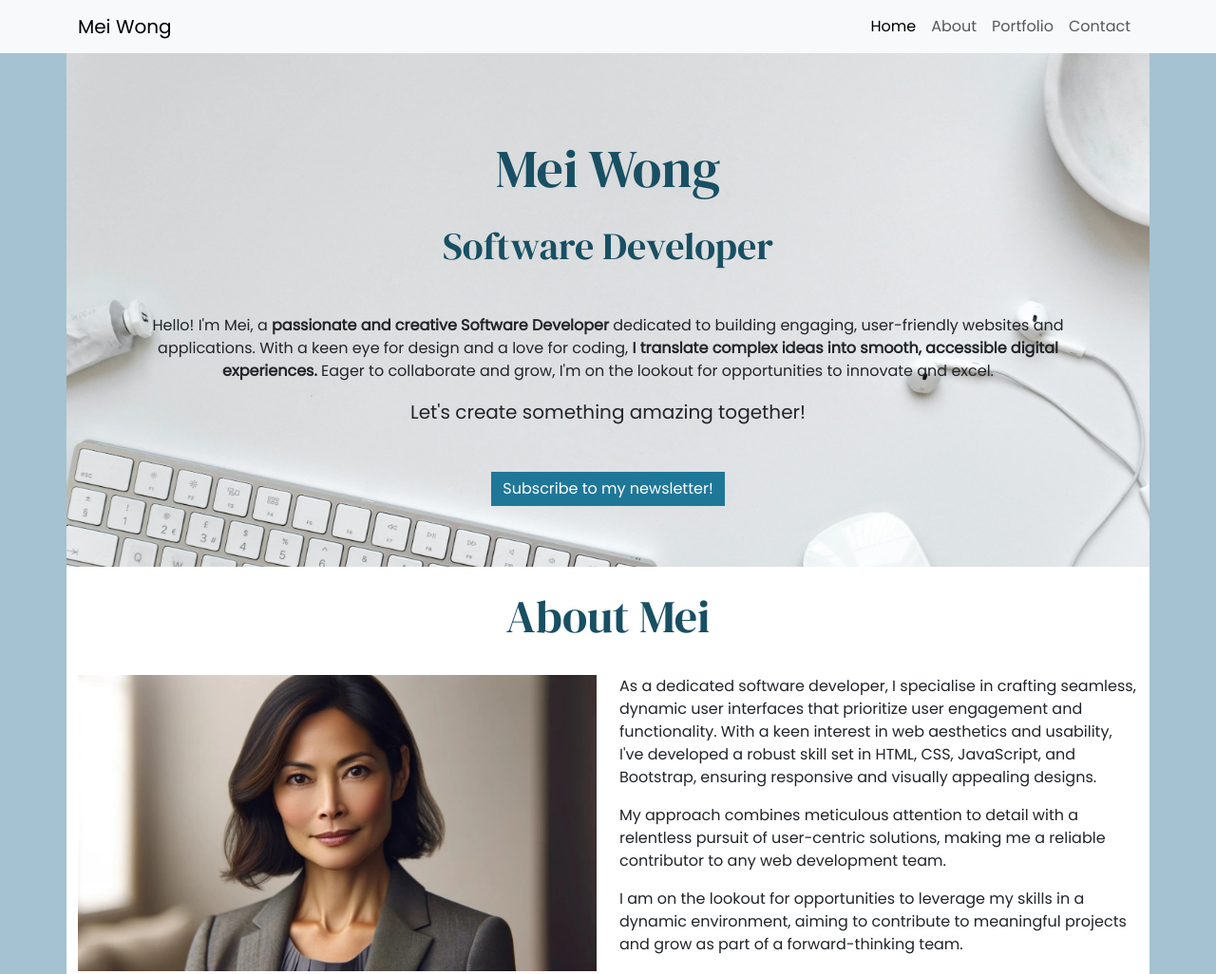
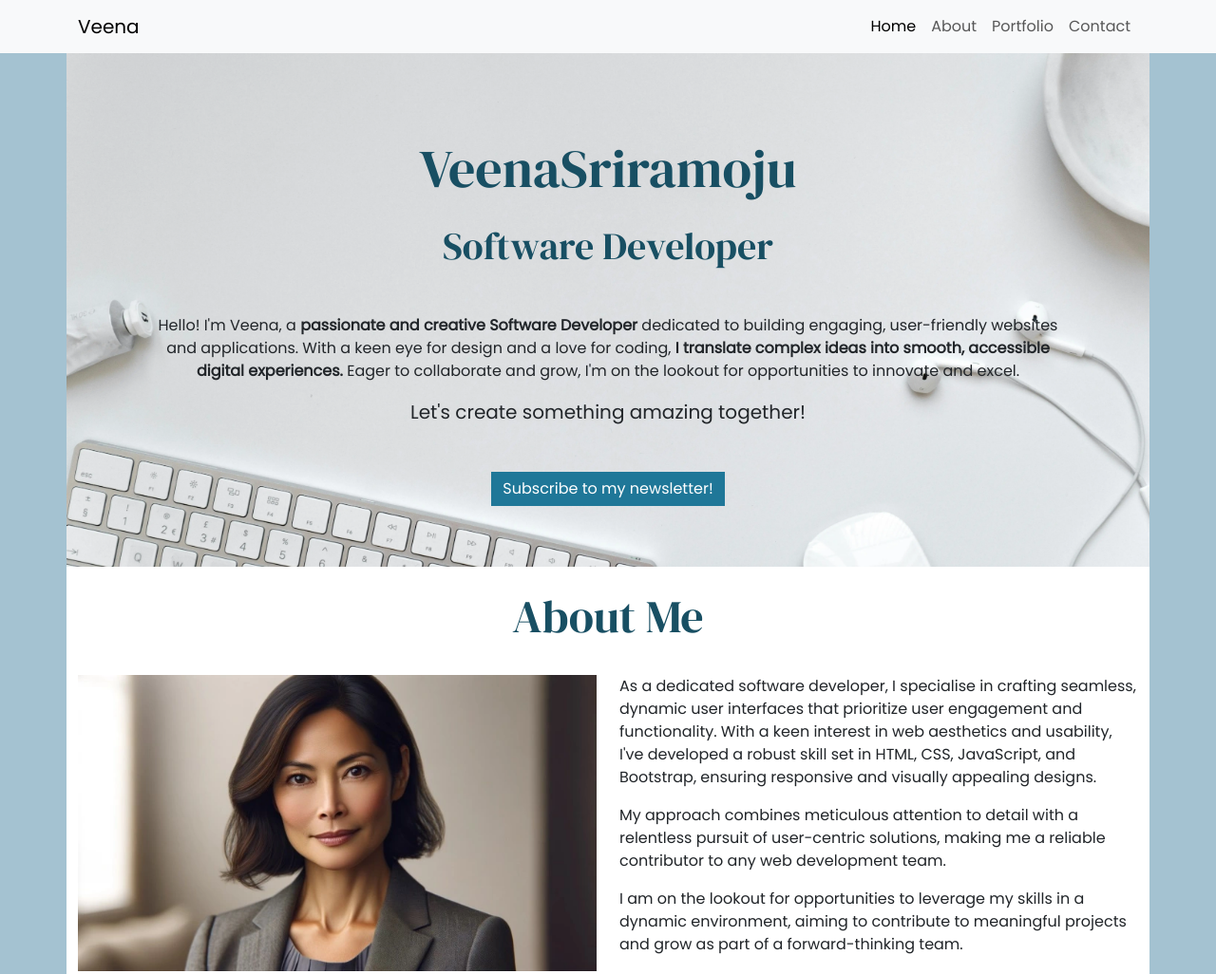
Before and after one commit to SVeena25/dev-portfolio, a plain HTML site: page index.html in a window 1280 px wide. Shown: the top 1026 px of the page at 95% size. Drawn offline with nearby package versions, Linux system fonts and the light colour scheme.

Commit message:
Updated the name Add: Index.html

```diff
--- a/index.html
+++ b/index.html
@@ -4,7 +4,7 @@
 <head>
     <meta charset="UTF-8">
     <meta name="viewport" content="width=device-width, initial-scale=1.0">
-    <title>Mei Wong | Software Developer</title>
+    <title>Veena S | Software Developer</title>
     <!-- Bootstrap CSS Link -->
     <link href="https://cdn.jsdelivr.net/npm/bootstrap@5.3.3/dist/css/bootstrap.min.css" rel="stylesheet"
         integrity="sha384-QWTKZyjpPEjISv5WaRU9OFeRpok6YctnYmDr5pNlyT2bRjXh0JMhjY6hW+ALEwIH" crossorigin="anonymous">
@@ -15,7 +15,7 @@
 <body>
     <nav class="navbar navbar-expand-sm bg-body-tertiary">
         <div class="container">
-            <a class="navbar-brand" href="index.html">Mei Wong</a>
+            <a class="navbar-brand" href="index.html">Veena</a>
             <button class="navbar-toggler" type="button" data-bs-toggle="collapse"
                 data-bs-target="#navbarSupportedContent" aria-controls="navbarSupportedContent" aria-expanded="false"
                 aria-label="Toggle navigation">
@@ -47,11 +47,11 @@
         <section class="row">
             <!-- text-center class used to centre all text inside column -->
             <div class="col-12 text-center">
-                <h1 class="display-4 my-4">Mei Wong</h1>
+                <h1 class="display-4 my-4">VeenaSriramoju</h1>
                 <!-- mb-5 gives extra margin spacing under subheading -->
                 <h2 class="display-6 mb-5">Software Developer</h2>
                 <p>
-                    Hello! I'm Mei, a
+                    Hello! I'm Veena, a
                     <strong>passionate and creative Software Developer</strong>
                     dedicated to building engaging, user-friendly websites and
                     applications. With a keen eye for design and a love for coding,
@@ -78,7 +78,7 @@
             <div class="row">
                 <!-- my-4 used to add top and bottom margin to heading -->
                 <div class="col-12 text-center my-4">
-                    <h2 class="display-5">About Mei</h2>
+                    <h2 class="display-5">About Me</h2>
                 </div>
                 <!-- mb-4 used to add margin under image -->
                 <div class="col-12 col-md-6 mb-4">
```
